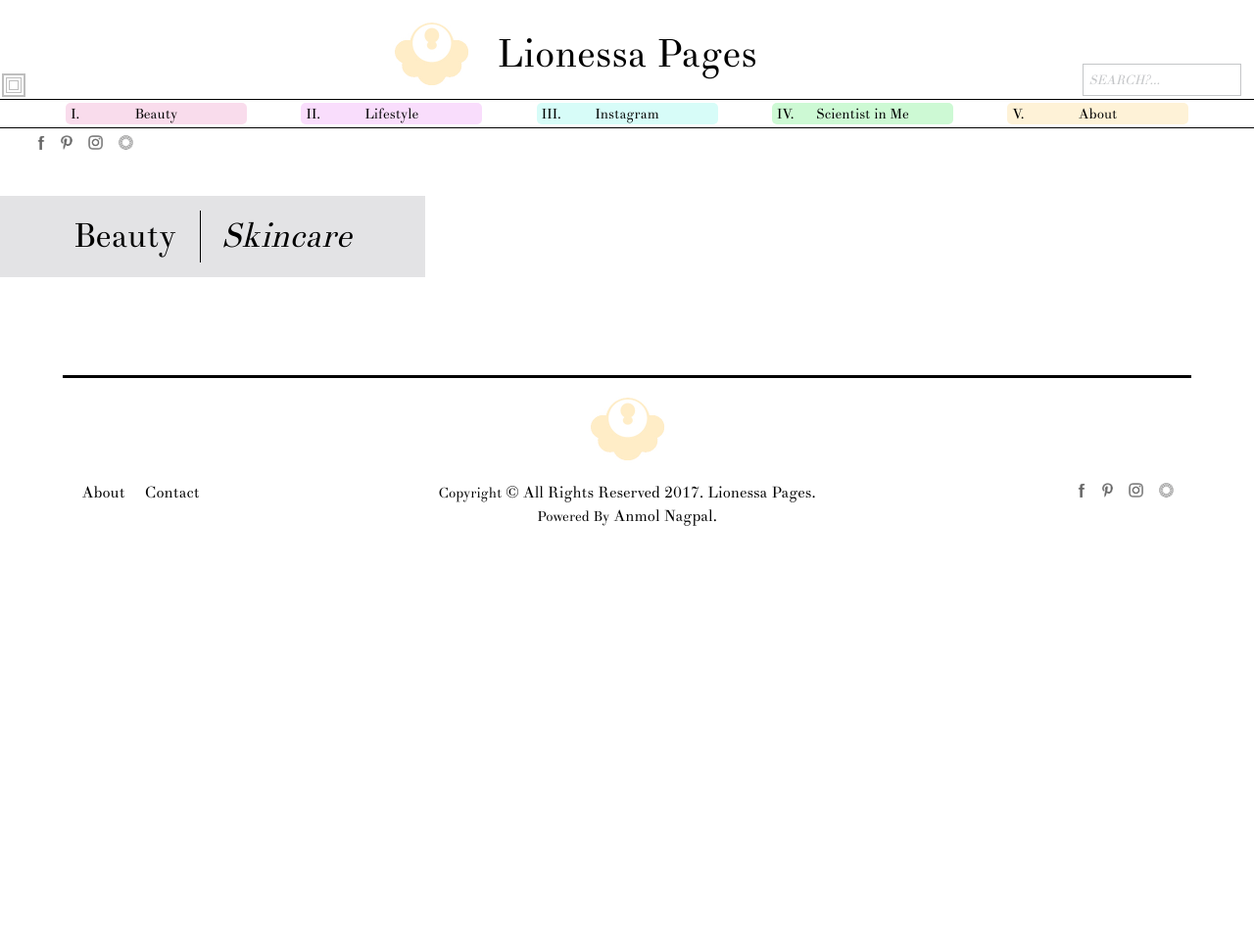
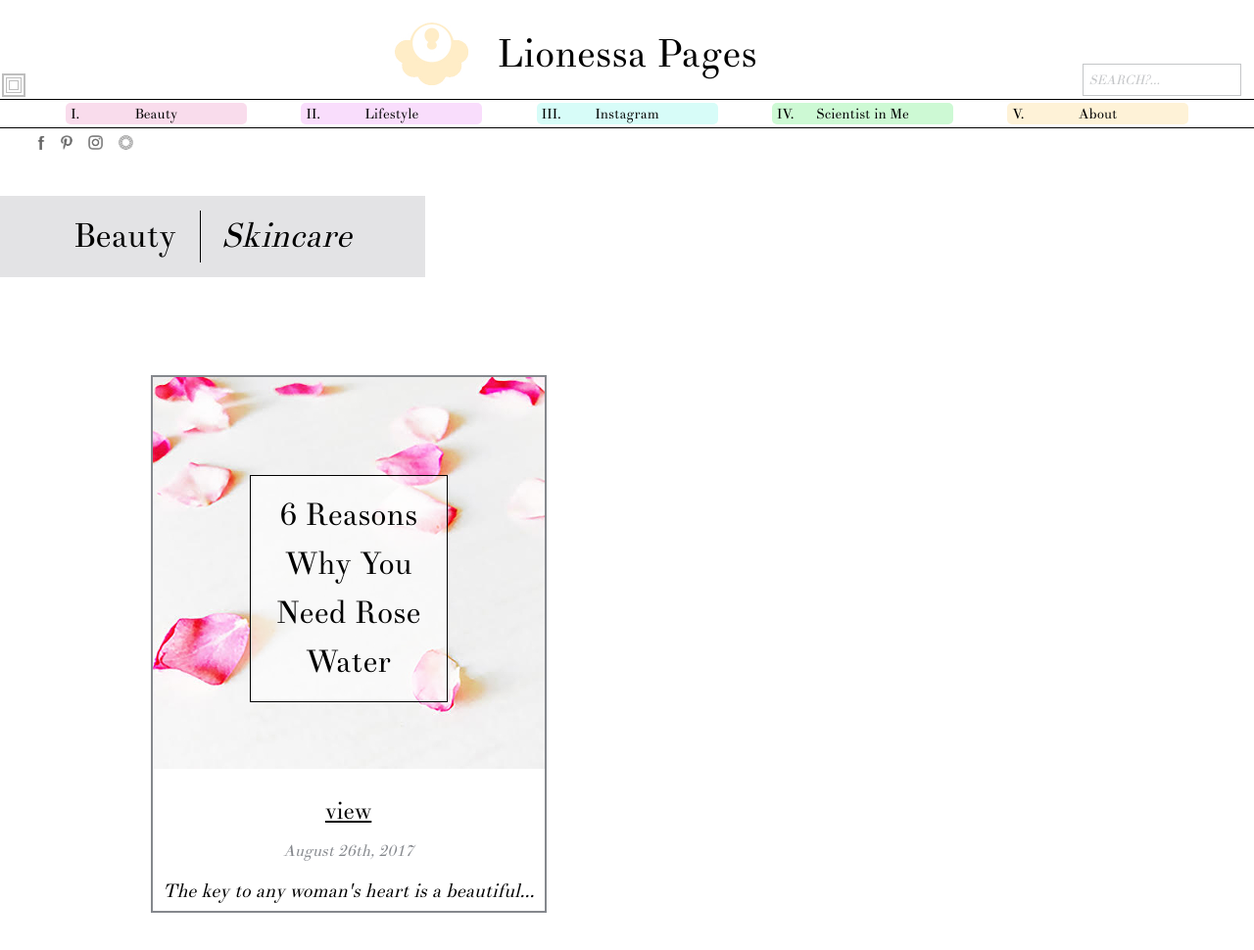
Before and after one commit to NathaleePG/skincare, a plain HTML site: page index.html in a window 1280 px wide. Shown: the top 970 px of the page at 98% size. Before the commit the page ends 800 px from the top, so only its background shows below. Drawn offline with Linux system fonts and the light colour scheme.

Commit message:
Add files via upload

```diff
--- a/index.css
+++ b/index.css
@@ -255,6 +255,64 @@ li span{
     position:relative;
     width:100px;
 }
+
+#main > ul{
+    position:relative;
+    clear:both;
+    margin-left:12%;
+    list-style-type:none;
+}
+#main > ul > li{
+    width:400px;
+    border:2px solid rgb(133, 136, 141);
+}
+
+#im1{
+    width:100%;
+    height:400px;
+    background: url("bg1.jpg") center;
+    margin-bottom:25px;
+}
+
+#im1 > a{
+    position:relative;
+    background-color:rgba(255, 255, 255, 0.6);
+    width:200px;
+    font-size:2em;
+    margin:auto;
+    top:100px;
+    padding:15px 0;
+    border:1px solid black;
+    display:block;
+    color:black;
+    text-decoration:none;
+}
+
+#im1 > a:hover{
+    background-color:rgba(255, 255, 255, 0.7);
+}
+
+#main ul li > a{
+    color:black;
+    font-size:1.5em;
+    margin-bottom:10px;
+    display:inline-block;
+}
+
+#main > ul > li > p{
+    font-style:italic;
+}
+
+.date{
+    color: rgb(133, 136, 141);
+    margin-bottom:15px;
+}
+
+.description{
+    font-size:1.2em;
+    padding-bottom:5px;
+}
+
 #root{
     position:relative;
     width:90%;
@@ -358,6 +416,16 @@ li span{
     }
 }
 
+@media screen and (max-width:510px){
+    #main > ul{
+        margin-left:0;
+    }
+    #main > ul > li{
+        width:90%;
+        margin:25px 5%;
+    }
+}
+
 @media screen and (max-width:500px){
     #containerSec #logon1{
         right:0;
--- a/index.html
+++ b/index.html
@@ -58,6 +58,14 @@
             <p id="key">Beauty</p>
             <p id="value">Skincare</p>
         </div>
+        <ul>
+            <li><div id="im1"><a href="">6 Reasons Why You Need Rose Water</a></div>
+                <a href="">view</a>
+                <p class="date">August 26th, 2017</p>
+                <p class="description">The key to any woman's heart is a beautiful...</p>
+
+            </li>
+        </ul>
     </div>
         <div id="root">
             <div class="logon1"></div>
```
Also changed, not shown: bg1.jpg (added).
